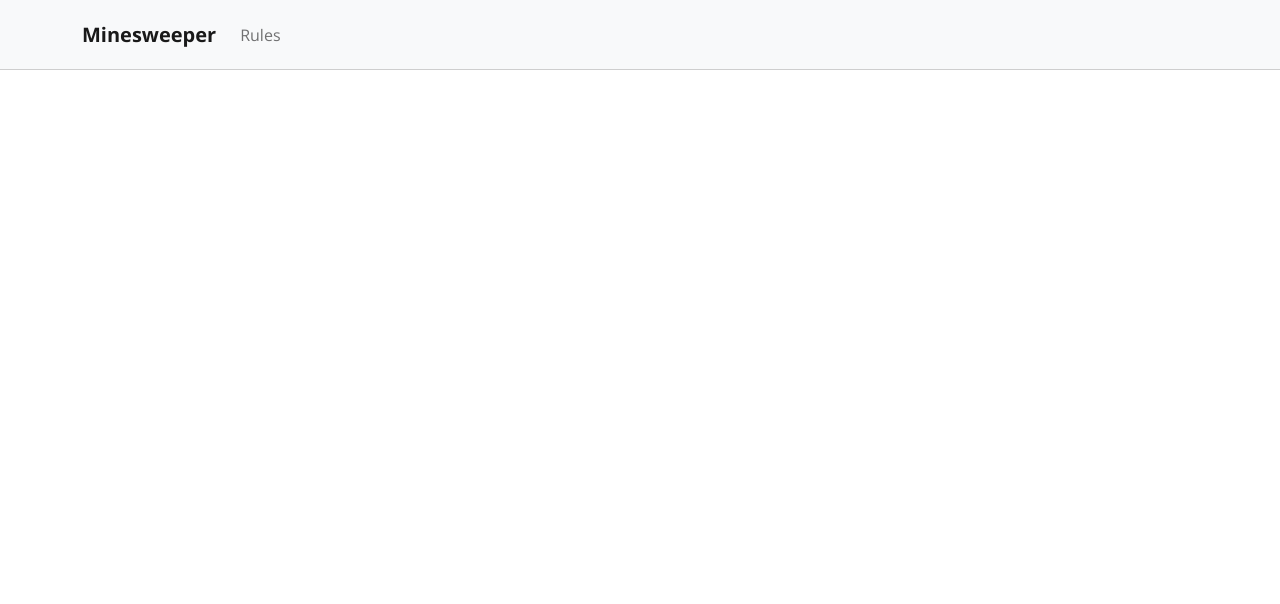
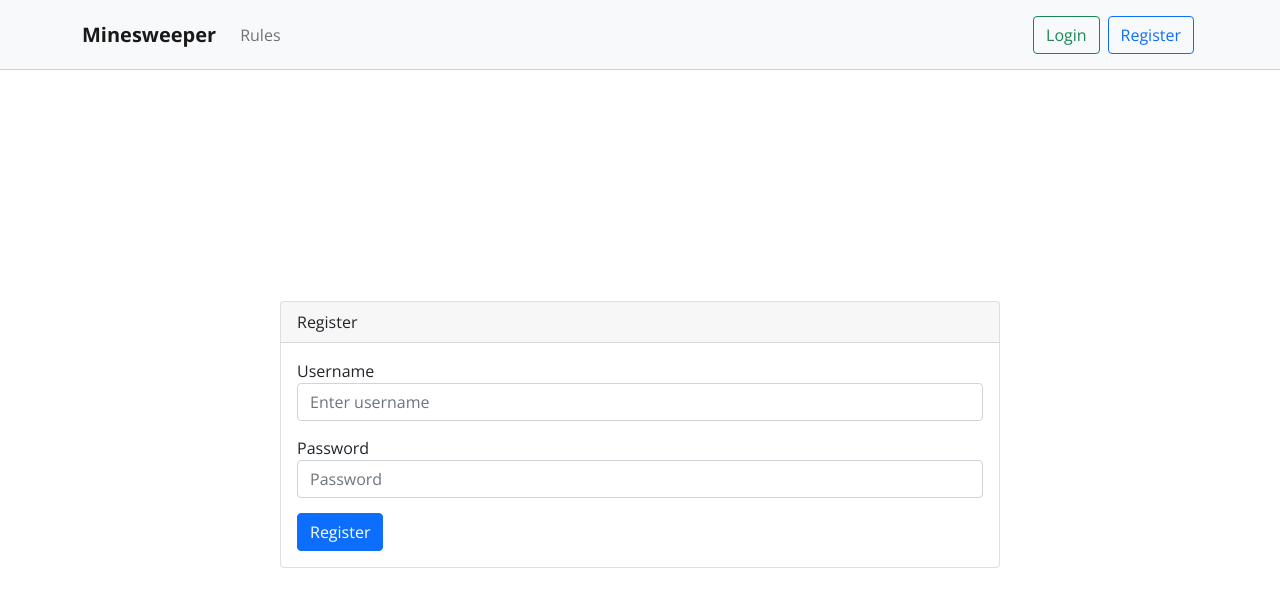
Before and after one commit to TheMrBlackLord/Minesweeper, a Vue app in the folder client/: page /register in a window 1280 px wide. Before the commit this address had no page. Shown: the top 604 px of the page. Built offline with nearby package versions, Linux system fonts and the light colour scheme.

Commit message:
add login & register templates

```diff
--- a/client/router/router.js
+++ b/client/router/router.js
@@ -7,6 +7,16 @@ const router = createRouter({
          path: '/',
          name: 'home',
          component: () => import('../src/components/minesweeper/Minesweeper.vue')
+      },
+      {
+         path: '/login',
+         name: 'login',
+         component: () => import('../src/components/auth/Login.vue')
+      },
+      {
+         path: '/register',
+         name: 'register',
+         component: () => import('../src/components/auth/Register.vue')
       }
    ]
 })
--- /dev/null
+++ b/client/src/components/auth/Login.vue
@@ -0,0 +1,70 @@
+<template>
+  <div class="container">
+    <div class="row justify-content-center">
+      <div class="col-md-8">
+        <div class="card">
+          <div class="card-header">Login</div>
+          <div class="card-body">
+            <div class="alert alert-danger"
+              style="display: flex; justify-content: space-between;"
+              v-for="(error, index) in errors" :key="index">
+              {{error}}
+              <span @click="deleteError(index)">&times;</span>
+            </div>
+            <form @submit.prevent="submit">
+              <div class="form-group">
+                <label for="username">Username</label>
+                <input type="text" class="form-control" id="username" placeholder="Enter username" v-model.trim="form.username">
+              </div>
+              <div class="form-group">
+                <label for="password">Password</label>
+                <input type="password" class="form-control"
+                  id="password" placeholder="Password"
+                  v-model="form.password" autocomplete="current-password">
+              </div>
+              <button type="submit" class="btn btn-primary" :disabled="loading">
+                Login
+                <span v-if="loading" class="spinner-border spinner-border-sm" role="status"></span>
+              </button>
+            </form>
+          </div>
+        </div>
+      </div>
+    </div>
+  </div>
+</template>
+
+
+<script>
+import axios from 'axios'
+export default {
+  data() {
+    return {
+      form: {
+        username: "",
+        password: ""
+      },
+      errors: [],
+      loading: false
+    }
+  },
+  methods: {
+    async submit() {
+      if (this.form.username && this.form.password) {
+        this.loading = true
+        try {
+           axios.post()
+        } catch (e) {
+          this.errors = this.errors.concat(e.message || 'Something went wrong')
+        }
+        this.loading = false
+      } else {
+        this.errors.push('Fill all necessary fields')
+      }
+    },
+    deleteError(index) {
+      this.errors = this.errors.filter((_, idx) => idx !== index)
+    }
+  }
+}
+</script>
--- /dev/null
+++ b/client/src/components/auth/Register.vue
@@ -0,0 +1,70 @@
+<template>
+  <div class="container">
+    <div class="row justify-content-center">
+      <div class="col-md-8">
+        <div class="card">
+          <div class="card-header">Register</div>
+          <div class="card-body">
+            <div class="alert alert-danger"
+              style="display: flex; justify-content: space-between;"
+              v-for="(error, index) in errors" :key="index">
+              {{error}}
+              <span @click="deleteError(index)">&times;</span>
+            </div>
+            <form @submit.prevent="submit">
+              <div class="form-group">
+                <label for="username">Username</label>
+                <input type="text" class="form-control" id="username" placeholder="Enter username" v-model.trim="form.username">
+              </div>
+              <div class="form-group">
+                <label for="password">Password</label>
+                <input type="password" class="form-control"
+                  id="password" placeholder="Password"
+                  v-model="form.password" autocomplete="current-password">
+              </div>
+              <button type="submit" class="btn btn-primary" :disabled="loading">
+                Register
+                <span v-if="loading" class="spinner-border spinner-border-sm" role="status"></span>
+              </button>
+            </form>
+          </div>
+        </div>
+      </div>
+    </div>
+  </div>
+</template>
+
+
+<script>
+import axios from 'axios'
+export default {
+  data() {
+    return {
+      form: {
+        username: "",
+        password: ""
+      },
+      errors: [],
+      loading: false
+    }
+  },
+  methods: {
+    async submit() {
+      if (this.form.username && this.form.password) {
+        this.loading = true
+        try {
+           axios.post()
+        } catch (e) {
+          this.errors = this.errors.concat(e.message || 'Something went wrong')
+        }
+        this.loading = false
+      } else {
+        this.errors.push('Fill all necessary fields')
+      }
+    },
+    deleteError(index) {
+      this.errors = this.errors.filter((_, idx) => idx !== index)
+    }
+  }
+}
+</script>
--- a/client/src/components/header/Header.vue
+++ b/client/src/components/header/Header.vue
@@ -12,6 +12,10 @@
                      <a class="nav-link" aria-current="page" href="#">Rules</a>
                   </li>
                </ul>
+               <div class="d-flex me-1">
+                  <router-link class="btn btn-outline-success mx-2" :to="{name: 'login'}">Login</router-link>
+                  <router-link class="btn btn-outline-primary" :to="{name: 'register'}">Register</router-link>
+               </div>
             </div>
          </div>
       </nav>
--- /dev/null
+++ b/client/src/styles/_auth.scss
@@ -0,0 +1,3 @@
+.form-group {
+   margin-bottom: 15px;
+}
--- a/client/src/styles/style.scss
+++ b/client/src/styles/style.scss
@@ -4,3 +4,4 @@
 @import "global";
 @import "header";
 @import "minesweeper";
+@import "auth";
--- a/client/vue.config.js
+++ b/client/vue.config.js
@@ -1,4 +1,5 @@
 const { defineConfig } = require('@vue/cli-service')
+
 module.exports = defineConfig({
   transpileDependencies: true,
   pages: {
@@ -6,5 +7,15 @@ module.exports = defineConfig({
       entry: 'src/main.js',
       title: 'Minesweeper',
     },
+  },
+  configureWebpack: {
+    resolve: {
+      fallback: {
+        http: require.resolve('stream-http'),
+        https: require.resolve('https-browserify'),
+        zlib: require.resolve('browserify-zlib'),
+        stream: require.resolve('stream-browserify')
+      }
+    }
   }
 })
```
Also changed, not shown: client/package.json (+6 -1 lines), client/src/components/header/ThemeSwitcher.vue (deleted), 1 other file (tests, documents, lock files or other folders).
